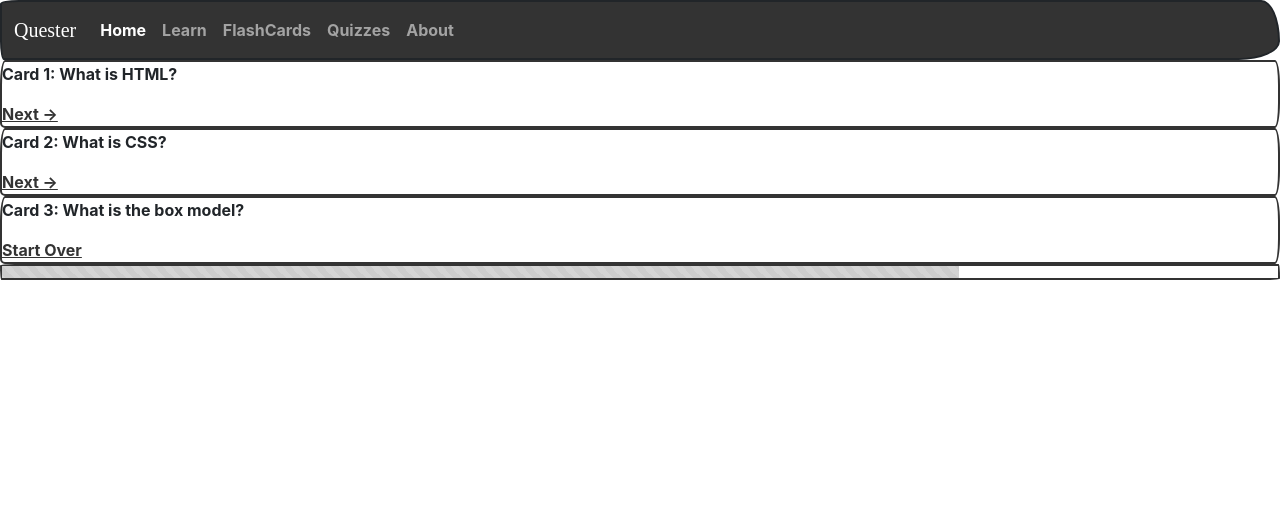
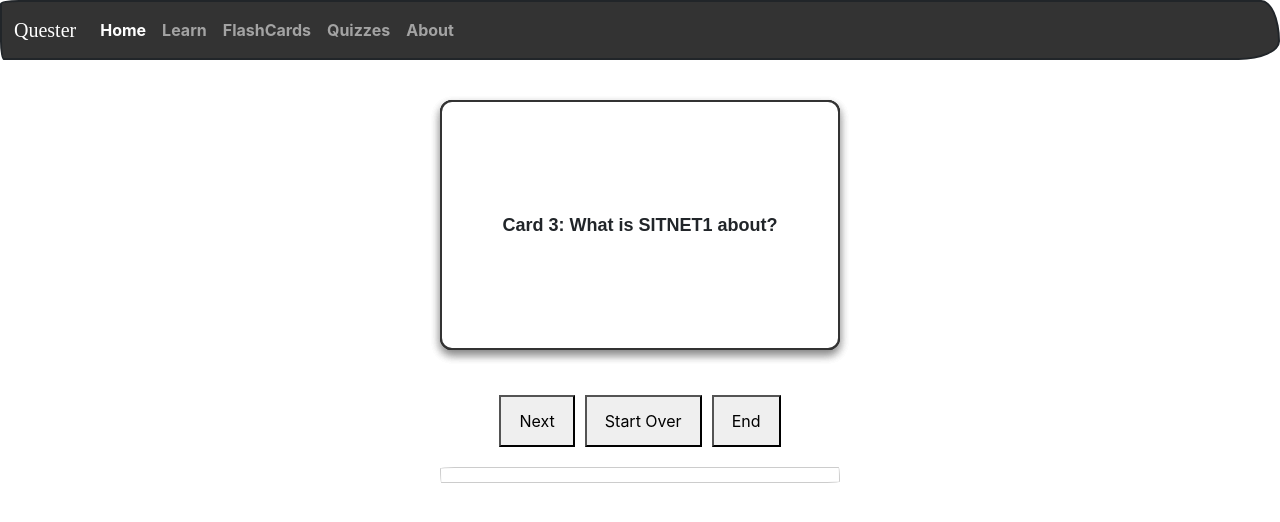
Before and after one commit to UBSITAngkilJohnLester/appdev1-sdg4-Quester, an Angular app: page /flashcards in a window 1280 px wide. Shown: the top 522 px of the page. Built offline with nearby package versions, Linux system fonts and the light colour scheme; a web font is replaced by a local one.

Commit message:
Added Stacking And Improve Design

```diff
--- a/src/app/fcards-components/fcards-components.html
+++ b/src/app/fcards-components/fcards-components.html
@@ -1,20 +1,139 @@
-<div class="deck">
-    <div class="card" id="card1">
-      <p>Card 1: What is HTML?</p>
-      <a href="#card2">Next →</a>
-    </div>
+<!DOCTYPE html>
+<html lang="en">
+<head>
+<meta charset="UTF-8">
+<title>Flashcard Stack</title>
 
-    <div class="card" id="card2">
-      <p>Card 2: What is CSS?</p>
-      <a href="#card3">Next →</a>
-    </div>
+<style>
+  body {
+    font-family: Arial;
+    display: flex;
+    flex-direction: column;
+    align-items: center;
+  }
 
-    <div class="card" id="card3">
-      <p>Card 3: What is the box model?</p>
-      <a href="#card1">Start Over</a>
-    </div>
-  </div>
+  .deck {
+    position: relative;
+    width: 400px;
+    height: 250px;
+    margin-top: 40px;
+    margin-bottom: 40px;
+  }
 
-  <div class="progress">
-    <div class="progress-bar progress-bar-striped progress-bar-animated" role="progressbar" aria-valuenow="75" aria-valuemin="0" aria-valuemax="100" style="width: 75%;"></div>
-  </div>
+  .card {
+    position: absolute;
+    width: 100%;
+    height: 100%;
+    background: white;
+    border: 2px solid #333;
+    border-radius: 12px;
+    display: flex;
+    justify-content: center;
+    align-items: center;
+    text-align: center;
+    font-size: 18px;
+    padding: 20px;
+    box-shadow: 0 5px 10px rgba(0,0,0,0.2);
+    transition: transform 0.4s;
+    pointer-events: none; /* 🔥 KEY FIX */
+  }
+
+  .card:first-child {
+    pointer-events: auto; /* only top card is interactive */
+  }
+
+  .controls {
+    position: relative;
+    z-index: 100; /* ensure above everything */
+  }
+
+  button {
+    margin: 5px;
+    padding: 12px 18px;
+    cursor: pointer;
+    font-size: 16px;
+  }
+
+  .hidden {
+    display: none;
+  }
+
+  .progress {
+    width: 400px;
+    margin-top: 15px;
+    border: 1px solid #ccc;
+  }
+
+  #progressBar {
+    height: 20px;
+    width: 0%;
+    background: green;
+  }
+</style>
+</head>
+
+<body>
+
+<div class="deck" id="deck">
+  <div class="card">Card 1: What is HOPSYST1 about?</div>
+  <div class="card">Card 2: What is PROGIT1 about?</div>
+  <div class="card">Card 3: What is SITNET1 about?</div>
+</div>
+
+<div class="controls">
+  <button onclick="nextCard()">Next</button>
+  <button onclick="startOver()">Start Over</button>
+  <button onclick="endCards()">End</button>
+</div>
+
+<div class="progress">
+  <div id="progressBar"></div>
+</div>
+
+<script>
+  const deck = document.getElementById("deck");
+  let cards = Array.from(deck.children);
+  let index = 0;
+
+  function updateStack() {
+    cards.forEach((card, i) => {
+      card.style.zIndex = cards.length - i;
+      card.style.transform = `translateY(${i * 15}px)`;
+
+      // 🔥 ensure only top card is clickable
+      card.style.pointerEvents = (i === 0) ? "auto" : "none";
+    });
+  }
+
+  function nextCard() {
+    const first = cards.shift();
+    cards.push(first);
+    deck.appendChild(first);
+
+    index = (index + 1) % cards.length;
+    updateProgress();
+    updateStack();
+  }
+
+  function startOver() {
+    cards = Array.from(deck.children);
+    index = 0;
+    updateProgress();
+    updateStack();
+  }
+
+  function endCards() {
+    deck.classList.add("hidden");
+    document.querySelector(".controls").classList.add("hidden");
+  }
+
+  function updateProgress() {
+    const percent = ((index + 1) / cards.length) * 100;
+    document.getElementById("progressBar").style.width = percent + "%";
+  }
+
+  updateStack();
+</script>
+
+</body>
+</html>
```
